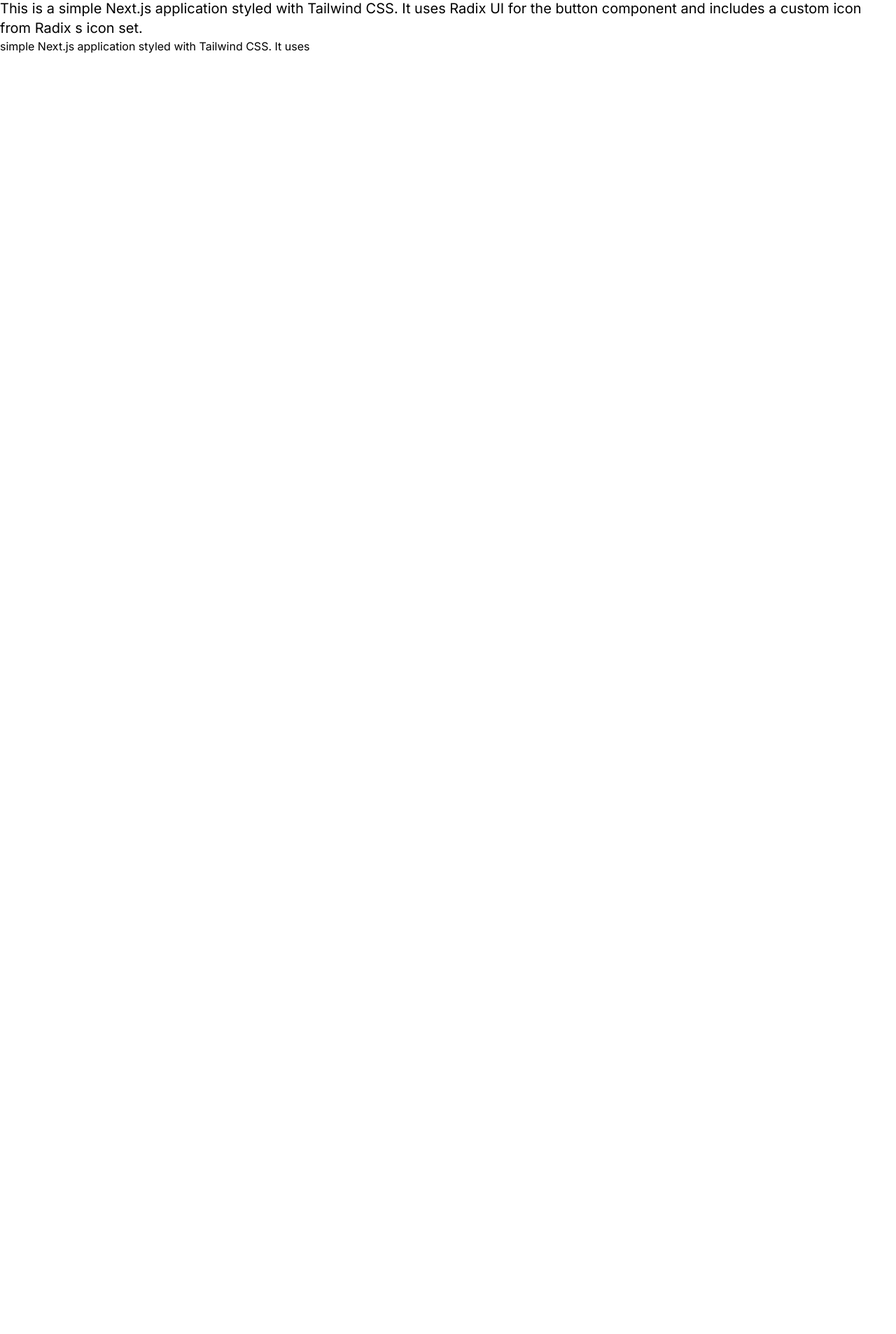
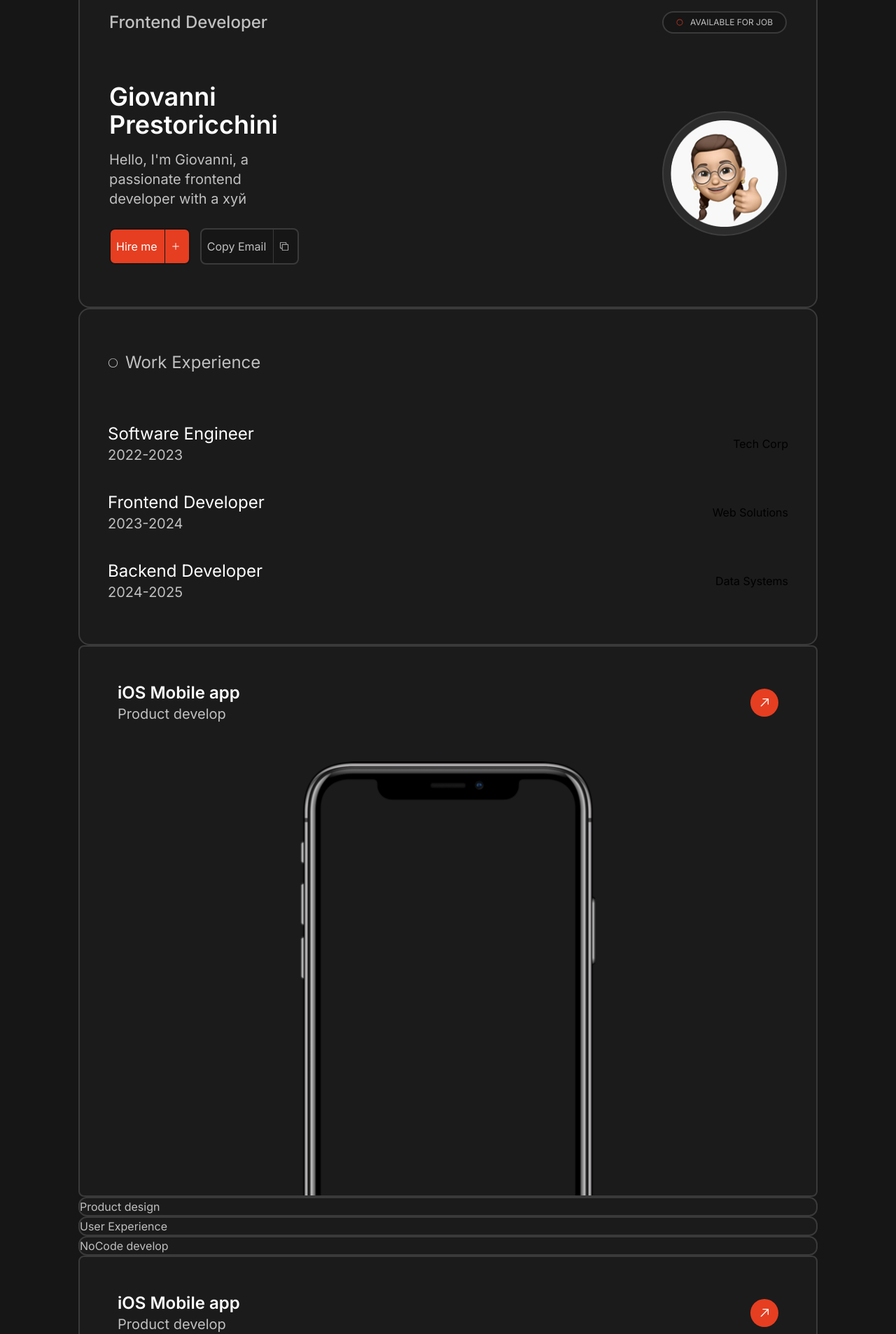
Before and after one commit to glebassty/portfolio-1, a Next.js app: page / in a window 1280 px wide. Shown: the part 174-2080 px from the top of the page at 70% size. Before the commit the page ends 800 px from the top, so only its background shows below. Built offline with nearby package versions, Linux system fonts and the light colour scheme.

Commit message:
сделал layout + container

```diff
--- a/src/app/layout.tsx
+++ b/src/app/layout.tsx
@@ -1,8 +1,9 @@
 // layout.tsx
-
 import "@/styles/globals.css";
 import { inter, myFont } from "../styles/fonts";
 import { type Metadata } from "next";
+import { Header } from "@/components/layout/Header/Header";
+import { Footer } from "@/components/layout/Footer/Footer";
 
 export const metadata: Metadata = {
   title: "Create T3 App",
@@ -15,7 +16,13 @@
 }: Readonly<{ children: React.ReactNode }>) {
   return (
     <html lang="en" className={`${inter.variable} ${myFont.variable}`}>
-      <body>{children}</body>
+      <body className="bg-primary">
+        <div className="container mx-auto px-6 py-6 sm:px-28 sm:py-16">
+          <Header />
+          <main>{children}</main>
+          <Footer />
+        </div>
+      </body>
     </html>
   );
 }
--- a/src/app/page.tsx
+++ b/src/app/page.tsx
@@ -1,34 +1,57 @@
 // page.tsx
 "use client";
 
-import { Button } from "@/components/ui/Button/Button";
-import { Label } from "@/components/ui/Label/Label";
-import { PlusIcon } from "@radix-ui/react-icons";
-import { CopyIcon } from "@radix-ui/react-icons";
+import { CardImage } from "@/components/cards/CardImage/CardImage";
+import { HeroSection } from "@/components/cards/HeroSection/HeroSection";
+import { WorkSection } from "@/components/cards/WorkSection/WorkSection";
+import { BoxGradient } from "@/components/ui/BoxGradient/BoxGradient";
+import { IconArrow } from "@/components/ui/IconArrow/IconArrow";
 
 export default function HomePage() {
   return (
     <div>
-      <Button icon={PlusIcon}>Hire me</Button>
-      <Button
-        className="bg-primary border-border-primary hover:bg-hover-primary text-text-secondary"
-        dividerClassName="bg-border-primary"
-        icon={CopyIcon}
-        onClick={() => console.log("Clicked CopyIcon!")}
-      >
-        Copy Email
-      </Button>
-      <Label icon={PlusIcon}>Available for job</Label>
-      <h1 className="font-myFont text-3xl">Welcome to my portfolio!</h1>
-
-      <p className="font-inter text-xl">
-        This is a simple Next.js application styled with Tailwind CSS. It uses
-        Radix UI for the button component and includes a custom icon from Radix
-        s icon set.
-      </p>
-      <p className="">
-        simple Next.js application styled with Tailwind CSS. It uses
-      </p>
+      <HeroSection
+        position="Frontend Developer"
+        name="Giovanni Prestoricсhini"
+        description="Hello, I'm Giovanni, a passionate frontend developer with a хуй"
+      />
+      <div className="grid-cols-1 sm:grid-cols-2">
+        <div>
+          <WorkSection title="Work Experience" />
+          <CardImage
+            imageSrc="/img/product.png"
+            imageAlt="iOS Mobile App"
+            classNameImage="sm:w-[433px] sm:h-[620px] w-[239px] h-[342px] sm:mt-13.5 mt-6.5 overflow-hidden"
+            title="iOS Mobile app"
+            description="Product develop"
+          >
+            <IconArrow />
+          </CardImage>
+        </div>
+        <BoxGradient>Product design</BoxGradient>
+        <div className="grid-cols-2">
+          <BoxGradient>User Experience</BoxGradient>
+          <BoxGradient>NoCode develop</BoxGradient>
+        </div>
+        <CardImage
+          imageSrc="/img/product.png"
+          imageAlt="iOS Mobile App"
+          classNameImage="sm:w-[433px] sm:h-[620px] w-[239px] h-[342px] sm:mt-13.5 mt-6.5 overflow-hidden"
+          title="iOS Mobile app"
+          description="Product develop"
+        >
+          <IconArrow />
+        </CardImage>
+        <CardImage
+          imageSrc="/img/product.png"
+          imageAlt="iOS Mobile App"
+          classNameImage="sm:w-[433px] sm:h-[620px] w-[239px] h-[342px] sm:mt-13.5 mt-6.5 overflow-hidden"
+          title="iOS Mobile app"
+          description="Product develop"
+        >
+          <IconArrow />
+        </CardImage>
+      </div>
     </div>
   );
 }
--- a/src/components/cards/WorkSection/WorkSection.tsx
+++ b/src/components/cards/WorkSection/WorkSection.tsx
@@ -1,32 +1,11 @@
 import { cn } from "@/lib/utils";
 import { CircleIcon } from "@radix-ui/react-icons";
 import { CardTitle } from "../CardTitle/CardTitle";
+import { WORKSECTION_DATA } from "@/lib/constants";
 
 type WorkSectionProps = {
   title: string;
 } & React.HTMLAttributes<HTMLDivElement>;
-
-// TODO прокидывать все данные через сторибук
-const JOBS = [
-  {
-    id: 1,
-    position: "Software Engineer",
-    years: "2022-2023",
-    company: "Tech Corp",
-  },
-  {
-    id: 2,
-    position: "Frontend Developer",
-    years: "2023-2024",
-    company: "Web Solutions",
-  },
-  {
-    id: 3,
-    position: "Backend Developer",
-    years: "2024-2025",
-    company: "Data Systems",
-  },
-];
 
 export const WorkSection = ({
   title,
@@ -46,7 +25,7 @@
         <h3 className="text-text-secondary text-base sm:text-2xl">{title}</h3>
       </div>
       <div className="flex flex-col gap-5 sm:gap-9.5">
-        {JOBS.map((job) => (
+        {WORKSECTION_DATA.map((job) => (
           <CardTitle key={job.id} title={job.position} description={job.years}>
             {job.company}
           </CardTitle>
--- a/src/components/layout/Header/Header.tsx
+++ b/src/components/layout/Header/Header.tsx
@@ -1,3 +1,5 @@
+"use client";
+
 import { HeaderNav } from "@/components/nav/HeaderNav";
 import { Logo } from "@/components/ui/Logo/Logo";
 
--- /dev/null
+++ b/src/lib/constants.ts
@@ -0,0 +1,20 @@
+export const WORKSECTION_DATA = [
+  {
+    id: 1,
+    position: "Software Engineer",
+    years: "2022-2023",
+    company: "Tech Corp",
+  },
+  {
+    id: 2,
+    position: "Frontend Developer",
+    years: "2023-2024",
+    company: "Web Solutions",
+  },
+  {
+    id: 3,
+    position: "Backend Developer",
+    years: "2024-2025",
+    company: "Data Systems",
+  },
+];
```
Also changed, not shown: 2 other files (tests, documents, lock files or other folders).
